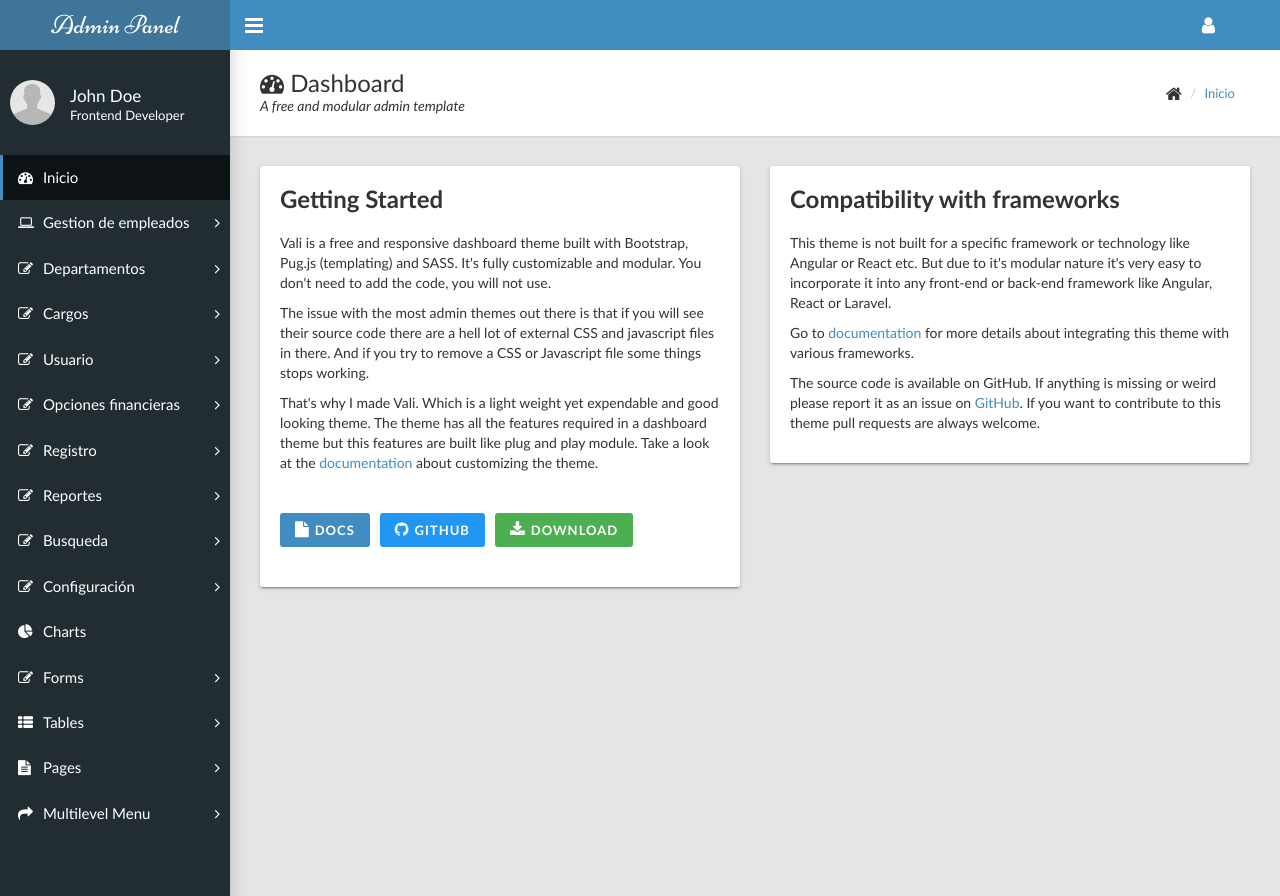
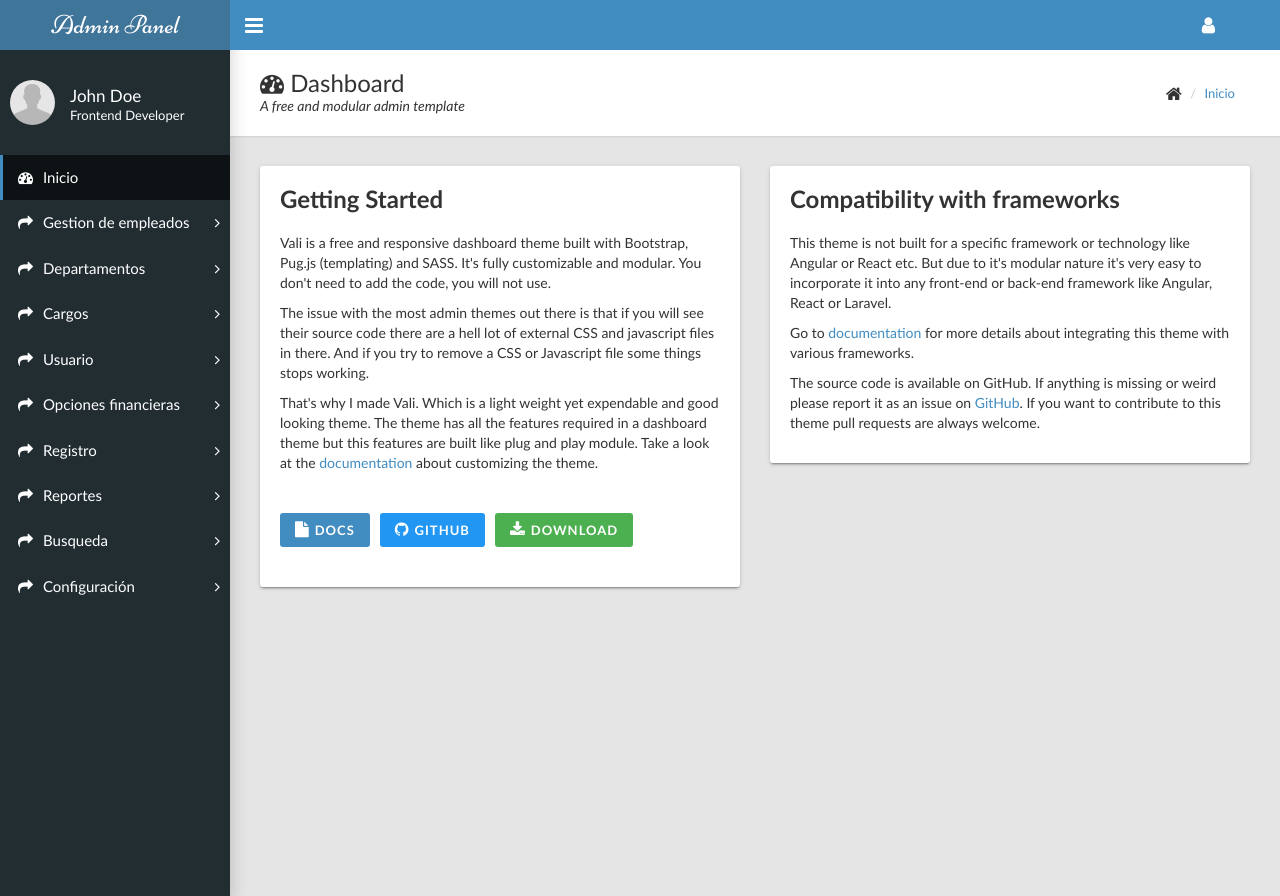
Before and after one commit to Kunai11/municipalidad, a PHP site: page /admin-panel/index.php in a window 1280 px wide. Run offline with PHP 8.4, Linux system fonts and the light colour scheme.

Commit message:
Cambiar iconos, Quitar accesos directos

```diff
--- a/admin-panel/index.php
+++ b/admin-panel/index.php
@@ -63,7 +63,7 @@
           <!-- Sidebar Menu-->
           <ul class="sidebar-menu">
             <li class="active"><a href="index.html"><i class="fa fa-dashboard"></i><span>Inicio</span></a></li>
-            <li class="treeview"><a href="#"><i class="fa fa-laptop"></i><span>Gestion de empleados</span><i class="fa fa-angle-right"></i></a>
+            <li class="treeview"><a href="#"><i class="fa fa-share"></i><span>Gestion de empleados</span><i class="fa fa-angle-right"></i></a>
               <ul class="treeview-menu">
                 <li><a href="agregar_empleado.php"><i class="fa fa-circle-o"></i> Agregar nuevo empleado</a></li>
                 <li><a href="http://fontawesome.io/icons/" target="_blank"><i class="fa fa-circle-o"></i> Modificar datos de empleado</a></li>
@@ -73,7 +73,7 @@
               </ul>
             </li>
 
-            <li class="treeview"><a href="#"><i class="fa fa-edit"></i><span>Departamentos</span><i class="fa fa-angle-right"></i></a>
+            <li class="treeview"><a href="#"><i class="fa fa-share"></i><span>Departamentos</span><i class="fa fa-angle-right"></i></a>
               <ul class="treeview-menu">
                 <li><a href=""><i class="fa fa-circle-o"></i> Agregar departamento</a></li>
                 <li><a href=""><i class="fa fa-circle-o"></i> Modificar departamento</a></li>
@@ -82,7 +82,7 @@
               </ul>
             </li>
 
-              <li class="treeview"><a href="#"><i class="fa fa-edit"></i><span>Cargos</span><i class="fa fa-angle-right"></i></a>
+            <li class="treeview"><a href="#"><i class="fa fa-share"></i><span>Cargos</span><i class="fa fa-angle-right"></i></a>
               <ul class="treeview-menu">
                 <li><a href=""><i class="fa fa-circle-o"></i> Crear y asignar cargo</a></li>
                 <li><a href=""><i class="fa fa-circle-o"></i> Modificar cargo</a></li>
@@ -90,7 +90,7 @@
               </ul>
             </li>
 
-               <li class="treeview"><a href="#"><i class="fa fa-edit"></i><span>Usuario</span><i class="fa fa-angle-right"></i></a>
+            <li class="treeview"><a href="#"><i class="fa fa-share"></i><span>Usuario</span><i class="fa fa-angle-right"></i></a>
               <ul class="treeview-menu">
                 <li><a href=""><i class="fa fa-circle-o"></i> Crear Usuario</a></li>
                 <li><a href=""><i class="fa fa-circle-o"></i> Modificar Usuario</a></li>
@@ -98,10 +98,9 @@
               </ul>
             </li>
 
-             <li class="treeview"><a href="#"><i class="fa fa-edit"></i><span>Opciones financieras</span><i class="fa fa-angle-right"></i></a>
-
+            <li class="treeview"><a href="#"><i class="fa fa-share"></i><span>Opciones financieras</span><i class="fa fa-angle-right"></i></a>
               <ul class="treeview-menu">
-                 <li class="treeview"><a href="#"><i class="fa fa-edit"></i><span>Pagos</span><i class="fa fa-angle-right"></i></a>
+                 <li class="treeview"><a href="#"><i class="fa fa-share"></i><span>Pagos</span><i class="fa fa-angle-right"></i></a>
                     <ul class="treeview-menu">
                 <li><a href=""><i class="fa fa-circle-o"></i> Nuevo pago</a></li>
                 <li><a href=""><i class="fa fa-circle-o"></i> Modificar pago</a></li>
@@ -109,13 +108,13 @@
             </ul>
             </li>
 
-               <li class="treeview"><a href="#"><i class="fa fa-edit"></i><span>Registro</span><i class="fa fa-angle-right"></i></a>
+            <li class="treeview"><a href="#"><i class="fa fa-share"></i><span>Registro</span><i class="fa fa-angle-right"></i></a>
               <ul class="treeview-menu">
                 <li><a href=""><i class="fa fa-circle-o"></i> Historial</a></li>
               </ul>
             </li>
 
-               <li class="treeview"><a href="#"><i class="fa fa-edit"></i><span>Reportes</span><i class="fa fa-angle-right"></i></a>
+            <li class="treeview"><a href="#"><i class="fa fa-share"></i><span>Reportes</span><i class="fa fa-angle-right"></i></a>
               <ul class="treeview-menu">
                 <li><a href=""><i class="fa fa-circle-o"></i> Listado Departamentos</a></li>
                 <li><a href=""><i class="fa fa-circle-o"></i> Listado de Cargos</a></li>
@@ -124,7 +123,7 @@
               </ul>
             </li>
 
- <li class="treeview"><a href="#"><i class="fa fa-edit"></i><span>Busqueda</span><i class="fa fa-angle-right"></i></a>
+            <li class="treeview"><a href="#"><i class="fa fa-share"></i><span>Busqueda</span><i class="fa fa-angle-right"></i></a>
               <ul class="treeview-menu">
                 <li><a href=""><i class="fa fa-circle-o"></i> Buscar departamento</a></li>
                 <li><a href=""><i class="fa fa-circle-o"></i> Buscar Cargo</a></li>
@@ -133,10 +132,9 @@
               </ul>
             </li>
 
-             <li class="treeview"><a href="#"><i class="fa fa-edit"></i><span>Configuraci&oacute;n</span><i class="fa fa-angle-right"></i></a>
-
+             <li class="treeview"><a href="#"><i class="fa fa-share"></i><span>Configuraci&oacute;n</span><i class="fa fa-angle-right"></i></a>
               <ul class="treeview-menu">
-                 <li class="treeview"><a href="#"><i class="fa fa-edit"></i><span>Planilla predeterminada</span><i class="fa fa-angle-right"></i></a>
+                 <li class="treeview"><a href="#"><i class="fa fa-share"></i><span>Planilla predeterminada</span><i class="fa fa-angle-right"></i></a>
                     <ul class="treeview-menu">
                 <li><a href=""><i class="fa fa-circle-o"></i> Crear planilla</a></li>
                 <li><a href=""><i class="fa fa-circle-o"></i> Modificar planilla</a></li>
@@ -144,7 +142,7 @@
               </ul>
             </ul>
             </li>
-
+            <!-- Codigo Innecesario
             <li><a href="charts.html"><i class="fa fa-pie-chart"></i><span>Charts</span></a></li>
             <li class="treeview"><a href="#"><i class="fa fa-edit"></i><span>Forms</span><i class="fa fa-angle-right"></i></a>
               <ul class="treeview-menu">
@@ -183,6 +181,7 @@
                 </li>
               </ul>
             </li>
+            -->
           </ul>
         </section>
       </aside>
```
